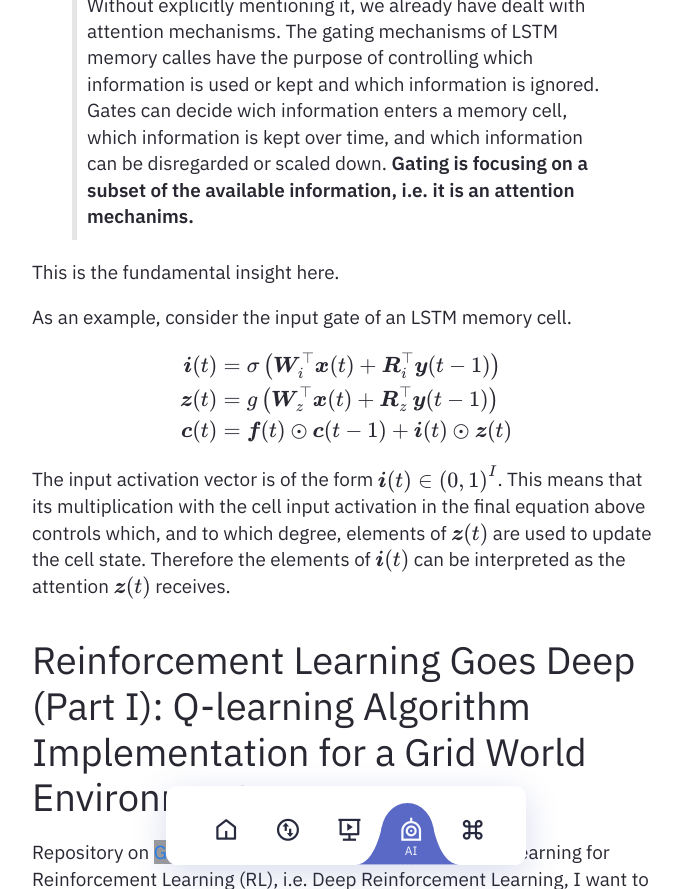
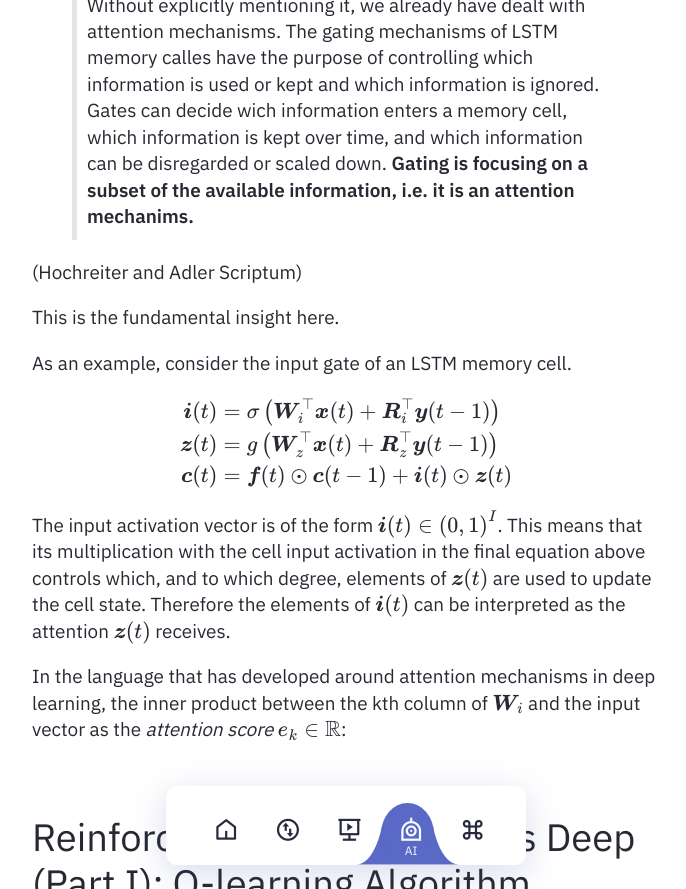
Before and after one commit to heseltime/heseltime.github.io, a Jekyll site: the page built from pages/rDai.md, in a window 1280 px wide and 900 px high, scrolled down 3476 px, cut to the strip 0-889 px from the top of the window. Shown: the whole strip, without its empty margins (294-980 px from the left). Built offline with Jekyll 4.4.1, drawn with Linux system fonts in a browser that asks for light colours; grey boxes are pictures that could not be loaded.

Commit message:
More formulas

```diff
--- a/pages/rDai.md
+++ b/pages/rDai.md
@@ -66,6 +66,8 @@
 
 > Without explicitly mentioning it, we already have dealt with attention mechanisms. The gating mechanisms of LSTM memory calles have the purpose of controlling which information is used or kept and which information is ignored. Gates can decide wich information enters a memory cell, which information is kept over time, and which information can be disregarded or scaled down. **Gating is focusing on a subset of the available information, i.e. it is an attention mechanims.**
 
+(Hochreiter and Adler Scriptum)
+
 This is the fundamental insight here.
 
 As an example, consider the input gate of an LSTM memory cell.
@@ -80,7 +82,13 @@
 
 The input activation vector is of the form $$ \boldsymbol{i}(t) \in \left(0, 1\right)^I $$. This means that its multiplication with the cell input activation in the final equation above controls which, and to which degree, elements of $$ \boldsymbol{z}(t) $$ are used to update the cell state. Therefore the elements of $$ \boldsymbol{i}(t) $$ can be interpreted as the attention $$ \boldsymbol{z}(t) $$ receives.
 
+In the language that has developed around attention mechanisms in deep learning, the inner product between the kth column of $$ \boldsymbol{W}_i $$ and the input vector as the _attention score_ $$ e_k \in \mathbb{R} $$:
 
+$$
+
+
+
+$$
 
 # <a name="rl-1"></a> Reinforcement Learning Goes Deep (Part I): Q-learning Algorithm Implementation for a Grid World Environment
 
```
